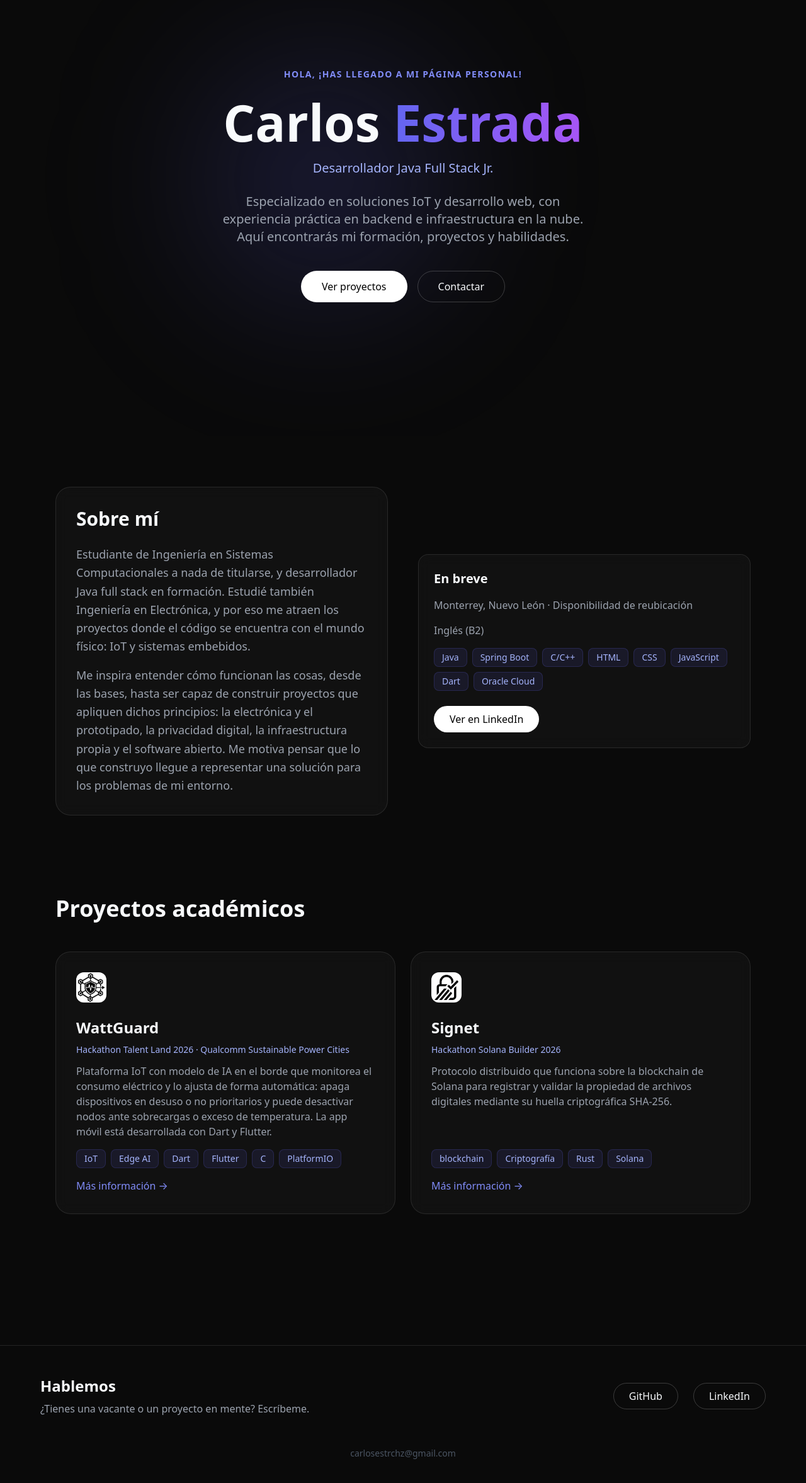
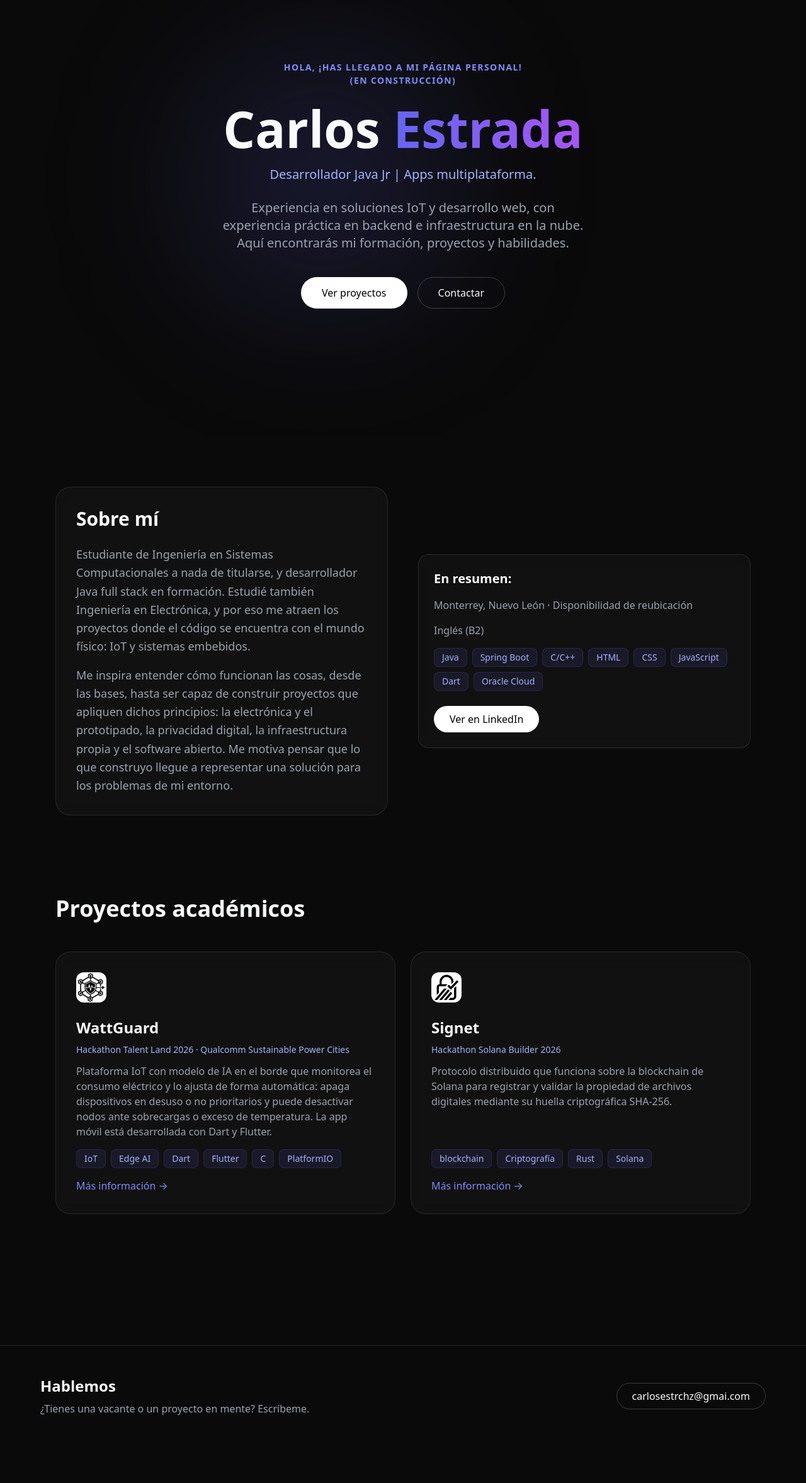
Before and after one commit to Carlosestrchz/carlosestrchz.me, a plain HTML site: page index.html in a window 1280 px wide. Shown: the part 107-2462 px from the top of the page at 63% size. After the commit the page ends 2404 px from the top, so only its background shows below. Drawn offline with Linux system fonts and the light colour scheme.

Commit message:
chores: se corrigen errores de typo

```diff
--- a/index.html
+++ b/index.html
@@ -20,10 +20,11 @@
         <div class="hero__glow" aria-hidden="true"></div>
         <div class="hero__content">
             <p class="hero__eyebrow">Hola, ¡Has llegado a mi página personal!</p>
+            <p class="hero__eyebrow">(en construcción)</p>
             <h1 class="hero__title">Carlos <span class="gradient-text">Estrada</span></h1>
-            <p class="hero__role">Desarrollador Java Full Stack Jr.</p>
+            <p class="hero__role">Desarrollador Java Jr | Apps multiplataforma.</p>
             <p class="hero__lead">
-                Especializado en soluciones IoT y desarrollo web, con experiencia práctica en backend e infraestructura en la nube. Aquí encontrarás mi formación, proyectos y habilidades.
+                Experiencia en soluciones IoT y desarrollo web, con experiencia práctica en backend e infraestructura en la nube. Aquí encontrarás mi formación, proyectos y habilidades.
             </p>
             <div class="hero__actions">
                 <a href="#proyectos" class="btn btn--primary">Ver proyectos</a>
@@ -38,7 +39,6 @@
         <section id="sobre-mi" class="about" data-reveal aria-labelledby="sobre-mi-titulo">
             <div class="card card--lg">
                 <h2 id="sobre-mi-titulo" class="about__title">Sobre mí</h2>
-                <!-- TODO: borrador; reescríbelo con tu voz, sobre todo el párrafo de lo que te inspira -->
                 <p class="about__text">
                     Estudiante de Ingeniería en Sistemas Computacionales a nada de titularse, y desarrollador Java full stack en formación. Estudié también Ingeniería en Electrónica, y por eso me atraen los proyectos donde el código se encuentra con el mundo físico: IoT y sistemas embebidos.
                 </p>
@@ -46,17 +46,15 @@
                     Me inspira entender cómo funcionan las cosas, desde las bases, hasta ser capaz de construir proyectos que apliquen dichos principios: la electrónica y el prototipado, la privacidad digital, la infraestructura propia y el software abierto. Me motiva pensar que lo que construyo llegue a representar una solución para los problemas de mi entorno.
             </div>
             <div class="card card--md">
-                <h3 class="card__title">En breve</h3>
+                <h3 class="card__title">En resumen:</h3>
                 <p class="card__text">Monterrey, Nuevo León · Disponibilidad de reubicación</p>
                 <p class="card__text">Inglés (B2)</p>
-                <!-- TODO: deja solo tecnologías que puedas defender en una entrevista -->
                 <ul class="tag-list">
                     <li class="tag">Java</li><li class="tag">Spring Boot</li><li class="tag">C/C++</li>
                     <li class="tag">HTML</li><li class="tag">CSS</li><li class="tag">JavaScript</li>
                     <li class="tag">Dart</li><li class="tag">Oracle Cloud</li>
                 </ul>
                 <div class="link-list">
-                    <!-- TODO: coloca tu PDF en assets/ con este nombre (o ajusta la ruta) -->
                     <a href="https://www.linkedin.com/in/carlos-i-estrada/" download class="btn btn--primary btn--sm">Ver en LinkedIn</a>
                 </div>
             </div>
@@ -103,13 +101,9 @@
                 <p class="site-footer__text">¿Tienes una vacante o un proyecto en mente? Escríbeme.</p>
             </div>
             <div class="site-footer__links">
-                <a href="https://github.com/Carlosestrchz" target="_blank" rel="noopener noreferrer" class="btn btn--outline btn--invert-hover btn--sm">GitHub</a>
-                <a href="https://www.linkedin.com/in/carlos-i-estrada/" target="_blank" rel="noopener noreferrer" class="btn btn--outline btn--invert-hover btn--sm">LinkedIn</a>
+                <a href="mailto:carlosestrchz@gmail.com" target="_blank" rel="noopener noreferrer" class="btn btn--outline btn--invert-hover btn--sm">carlosestrchz@gmai.com</a>
             </div>
         </div>
-        <p class="site-footer__email">
-            <a href="mailto:carlosestrchz@gmail.com">carlosestrchz@gmail.com</a>
-        </p>
     </footer>
 
 </body>
```
